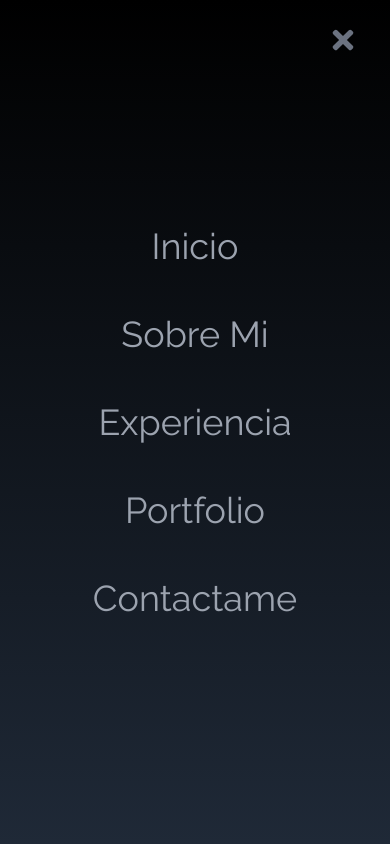
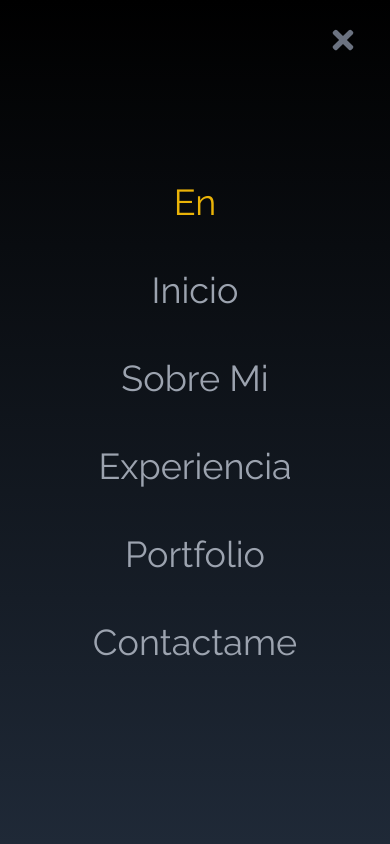
Before and after one commit to Falu27/Portfolio, a React (Create React App) app: page / in a window 390 px wide. Both pictures are taken after a click on the element 351 px from the left and 40 px from the top of the page. Shown: the top 844 px of the page. Built offline with nearby package versions, Linux system fonts and the light colour scheme.

Commit message:
PortfolioEnEs

```diff
--- a/src/components/NavBar.jsx
+++ b/src/components/NavBar.jsx
@@ -61,6 +61,8 @@ const NavBar = () => {
 
       <ul className="flex flex-col justify-center items-center absolute top-0 left-0 w-full h-screen bg-gradient-to-b from-black to-gray-800 text-gray-400">
 
+        <button className="px-4 cursor-pointer capitalize py-6 text-4xl hover:scale-110 text-yellow-500" onClick={()=> i18n.changeLanguage(t("navbar.lng"))} >{t("navbar.lng2")}</button>
+
       {links.map(({ id, link}) =>(
         <li key={id} className="px-4 cursor-pointer capitalize py-6 text-4xl hover:scale-110">
         <Link onClick={()=> setNav(!nav)} to={link} smooth duration={700}>
```
